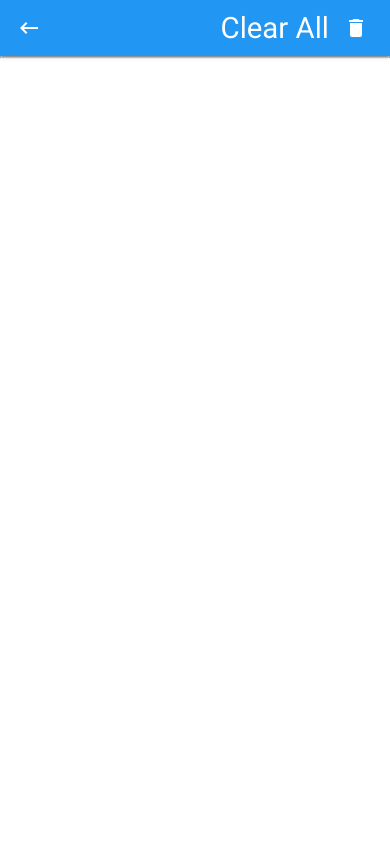
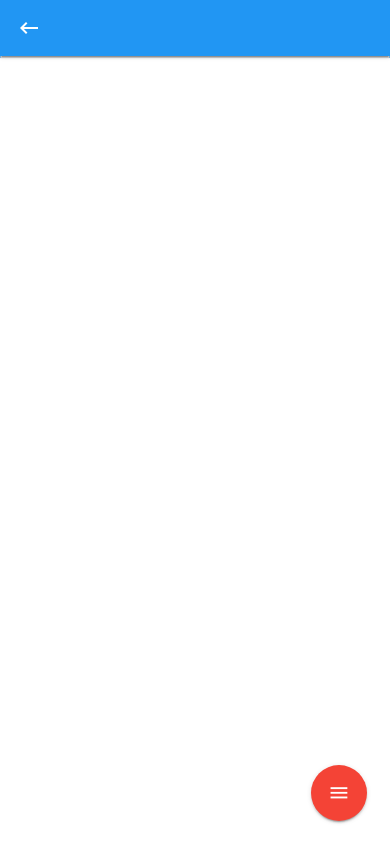
Before and after one commit to Clumsy-Coder/phonegap-snap-n-run, a website: page www/history.html in a window 390 px wide. Drawn offline with Linux system fonts and the light colour scheme; some packages are replaced by stand-ins of ours.

Commit message:
Add fixed action button in history.html for clearing all sessions
Adding a better UI aesthetic.
Remove the old clear sessions button and add the new fixed action button.

```diff
--- a/www/css/personal.css
+++ b/www/css/personal.css
@@ -7,15 +7,26 @@
     z-index: 998;
 }
 
+#helpModel
+{
+    max-height: 500px;
+}
+
+/******************************************************************************/
+
 .main-btn{
    width: 100%;
 }
+
+/******************************************************************************/
 
 #appName
 {
     font-family: 'Kaushan Script', cursive;
     color: white;
 }
+
+/******************************************************************************/
 
 /*
 gradient animator
@@ -48,6 +59,8 @@ obtained from: https://www.gradient-animator.com/
 
 }
 
+/******************************************************************************/
+
 #blueBackground{
    background: linear-gradient(270deg, #2196f3, #2196f3);
    background-size: 400% 400%;
@@ -73,16 +86,16 @@ obtained from: https://www.gradient-animator.com/
    }
 }
 
+/******************************************************************************/
+
 #viewImgModal
 {
     width: 95% !important ;
     bottom: 2%;
 }
 
-#helpModel
-{
-    max-height: 500px;
-}
+/******************************************************************************/
+/*used in record.html when loading Google Maps*/
 #spinner {
    position: absolute;
    top :0;
@@ -92,6 +105,70 @@ obtained from: https://www.gradient-animator.com/
    margin: auto;
 }
 
+/******************************************************************************/
+/*used in history.html*/
+
+.mobile-fab-tip {
+	position: fixed;
+	right: 85px;
+	padding:0px 0.5rem;
+	text-align: right;
+	background-color: #323232;
+	border-radius: 2px;
+	color: #FFF;
+	width:auto;
+}
+
+.fixed-action-btn.spin-close .btn-large {
+   position: relative;
+}
+.fixed-action-btn.spin-close .btn-large i {
+   opacity: 1;
+   transition: transform 0.3s, opacity 0.3s;
+}
+.fixed-action-btn.spin-close .btn-large:before {
+   transition: transform 0.3s, opacity 0.3s;
+   content: ' ';
+   position: absolute;
+   top: 50%;
+   left: 50%;
+   width: 1.64rem;
+   height: 2px;
+   background: white;
+   margin-top: -2px;
+   margin-left: -0.82rem;
+   transform: rotate(0);
+   opacity: 0;
+}
+.fixed-action-btn.spin-close .btn-large:after {
+   transition: transform 0.3s, opacity 0.3s;
+   content: ' ';
+   position: absolute;
+   top: 50%;
+   left: 50%;
+   width: 1.64rem;
+   height: 2px;
+   background: white;
+   margin-top: -2px;
+   margin-left: -0.82rem;
+   transform: rotate(0);
+   opacity: 0;
+}
+.fixed-action-btn.spin-close.active .btn-large i {
+   opacity: 0;
+}
+.fixed-action-btn.spin-close.active .btn-large:before {
+   opacity: 1;
+   transform: rotate(135deg);
+}
+.fixed-action-btn.spin-close.active .btn-large:after {
+   opacity: 1;
+   transform: rotate(405deg);
+}
+
+/******************************************************************************/
+
+
 /*#viewImg
 {
     width: inherit;
--- a/www/history.html
+++ b/www/history.html
@@ -37,12 +37,20 @@
                             <a href="index.html" class="brand-logo left waves-effect waves-light" style="padding-left: 10px">
                                 <i class="material-icons small">keyboard_backspace</i>
                             </a>
-                            <a onclick="clearAllHistory()" class="brand-logo right waves-effect waves-light" style="padding-left: 15px">
-                                Clear All
-                                <i class="material-icons right">delete</i>
-                            </a>
                         </div>
                     </nav>
+                </div>
+                <!-- contains the command for clearing all the sessions -->
+                <div id="commandsBtn" class="fixed-action-btn click-to-toggle spin-close">
+                    <a class="btn-floating btn-large red">
+                        <i class="large material-icons">menu</i>
+                    </a>
+                    <ul>
+                        <li>
+                            <a class="btn-floating blue"><i class="material-icons" onclick="clearAllHistory()">delete</i></a>
+                            <a href="#" class="btn-floating mobile-fab-tip">Clear all</a>
+                        </li>
+                    </ul>
                 </div>
                 <!-- contains the list of previous sessions -->
                 <div id="historyList" class="collection" style="margin-top: 0px; margin-bottom: 0px"></div>
--- a/www/js/core/sessionHistory.js
+++ b/www/js/core/sessionHistory.js
@@ -47,6 +47,7 @@ window.onload = function(){
 
     $("#historyMenu").show();
     $("#historyList").show();
+	$("#commandsBtn").show();
     $("#historyViewer").hide();
 
 	$("#mapContainer").show();
@@ -90,6 +91,7 @@ function generateList(){
 
 // clear all saved sessions
 function clearAllHistory(){
+	$('.fixed-action-btn').closeFAB();
 	store.clear();
 	listMap.clear();
 	$("#historyList").html("");
@@ -99,6 +101,7 @@ function clearAllHistory(){
 function goToHistoryMenu(){
 	$("#historyMenu").show();
 	$("#historyList").show();
+	$("#commandsBtn").show();
 	$("#historyViewer").hide();
 }// END FUNCTION goToHistoryMenu()
 
@@ -113,6 +116,7 @@ function generateSession(id){
 
 	$("#historyMenu").hide();
 	$("#historyList").hide();
+	$("#commandsBtn").hide();
 	$("#historyViewer").show();
 
 	let session = store.get(listMap.get(parseInt(id)));
```
